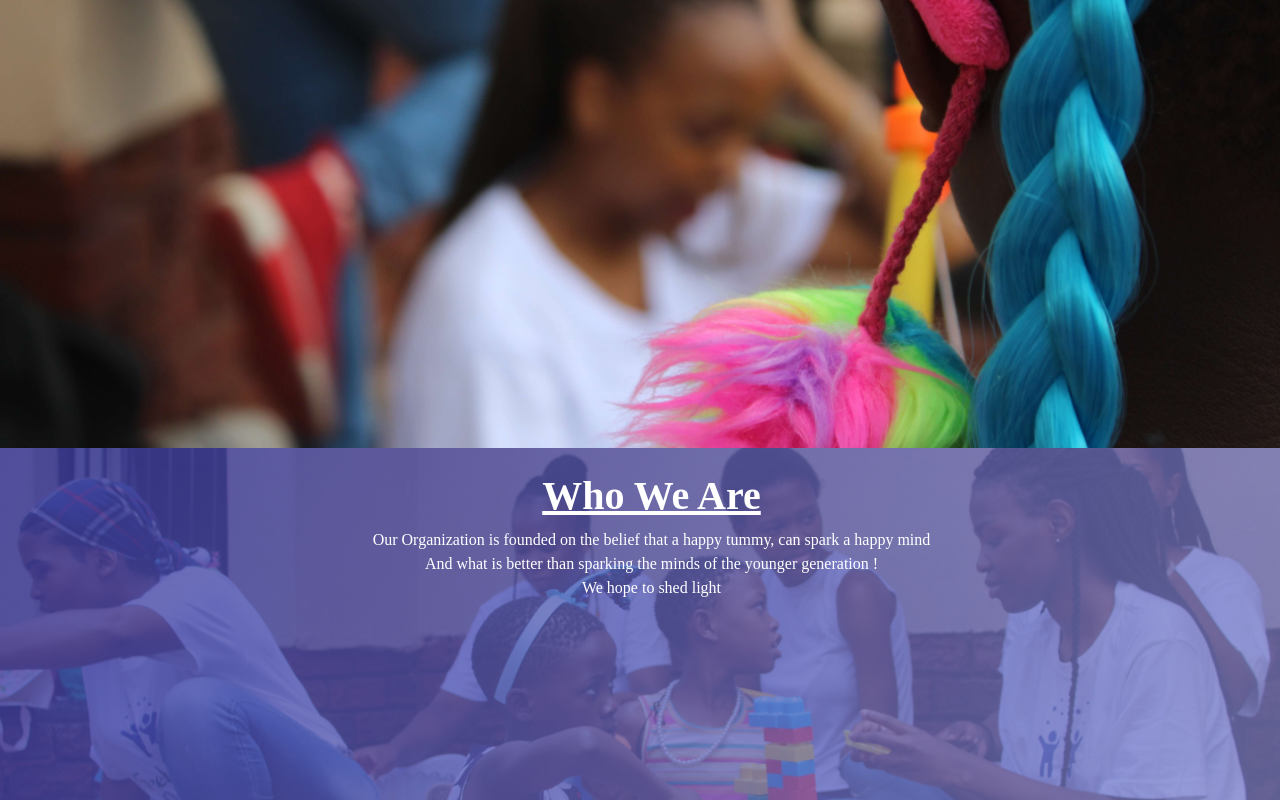
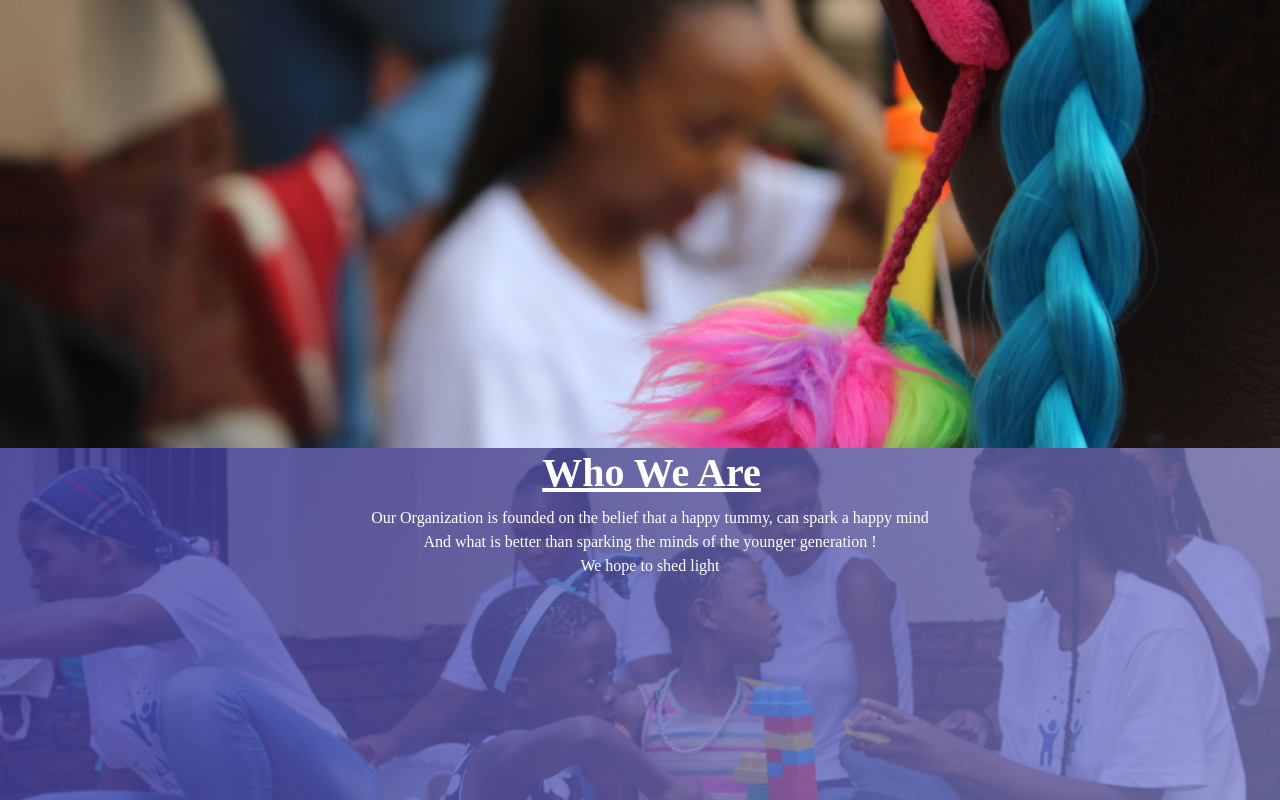
Before and after one commit to LuthandoMtengwane/FeedATummy, a website: page index.html in a window 1280 px wide. Shown: the part 408-1208 px from the top of the page. Drawn offline with nearby package versions, Linux system fonts and the light colour scheme.

Commit message:
changes to index

```diff
--- a/index.html
+++ b/index.html
@@ -97,7 +97,7 @@ h1{
 }
 
 .info{
-padding-left:23px;
+padding-left:20px;
 }
 @media only screen and (min-width: 600px) {
   .see {
@@ -108,7 +108,7 @@ padding-left:23px;
 .header{
     text-align: center;
     text-decoration: underline ;
-
+    line-height: 2px;
 }
 </style>
 </head>
@@ -157,6 +157,7 @@ padding-left:23px;
        <div class="see">
            <br>
         <h1 class="header">Who We Are </h1>
+        <br>
             <article class="texts">
 
                 <p class="info">Our Organization is founded on the belief that a happy tummy, can spark a happy mind
```
